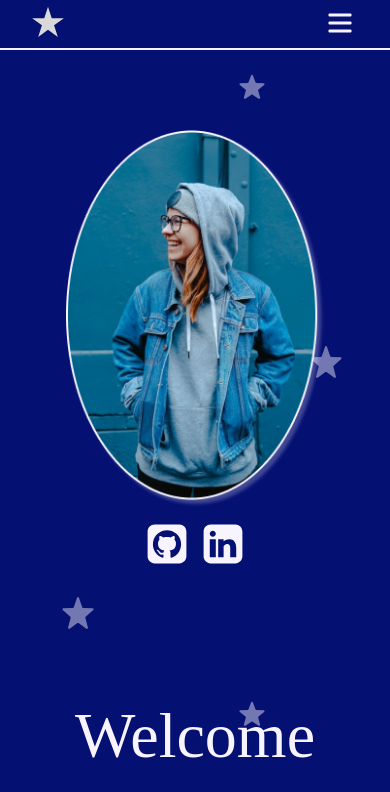
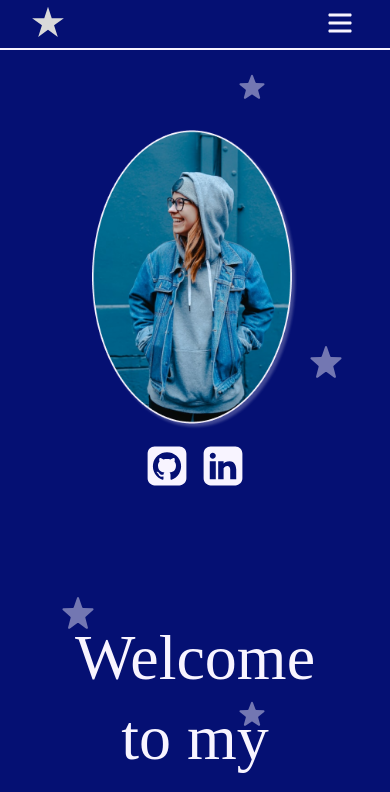
Before and after one commit to Kaa-b/Portfolio, a Next.js app in the folder my-portfolio/: page / in a window 390 px wide. Shown: the top 792 px of the page. Built offline with nearby package versions, Linux system fonts and the light colour scheme.

Commit message:
made header responsive

```diff
--- a/my-portfolio/pages/index.tsx
+++ b/my-portfolio/pages/index.tsx
@@ -2,11 +2,8 @@ import Head from "next/head"
 import Image from "next/image"
 import cls from "classnames"
 
-import profilePicture from "../public/profilePicture.png"
-
 import Navbar from "../components/nav/navbar"
 import Footer from "../components/footer/footer"
-import Screen from "../components/screen/screen"
 
 import styles from "@/styles/home.module.css"
 
@@ -32,12 +29,14 @@ export default function Home() {
         <main className={styles.container}>
           <section className={styles.header}>
             <div className={styles.heroImage}>
-              <Image
-                src={profilePicture}
-                alt="My profile picture"
-                width={259}
-                height={378}
-              />
+              <div className={styles.profilePicture}>
+                <Image
+                  src="/profilePicture.png"
+                  alt="My profile picture"
+                  fill
+                  className={styles.profilePicture}
+                />
+              </div>
               <div className={styles.socials}>
                 <a className={styles.socialItem} href="https://github.com/Kaa-b" >
                   <Image
--- a/my-portfolio/styles/home.module.css
+++ b/my-portfolio/styles/home.module.css
@@ -37,8 +37,15 @@
     gap: 1rem;
     position: relative;
 
-    width: 100px;
+    width: 100%;
     height: 100%;
+}
+
+.profilePicture {
+    position: relative;
+    object-fit: contain;
+    width: 100%;
+    height: 300px;
 }
 
 .socials {
@@ -193,6 +200,11 @@
         flex-direction: row;
     }
 
+    .profilePicture {
+        height: 400px;
+    }
+
+
     .latestProjectContent {
         flex-direction: row;
     }
```
